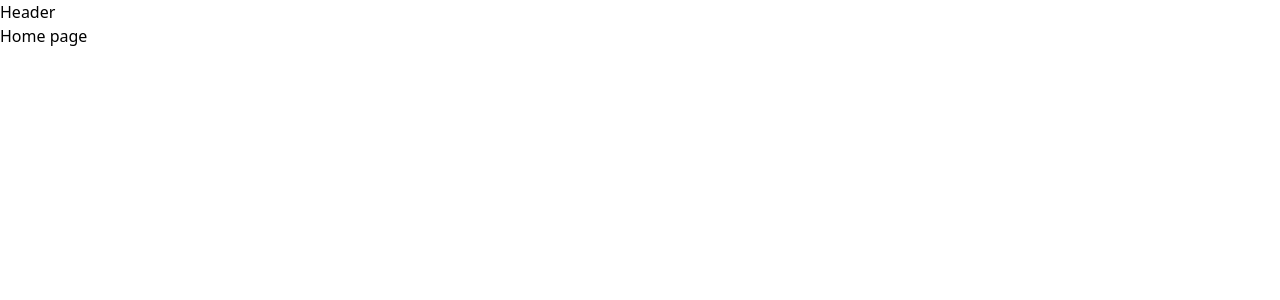
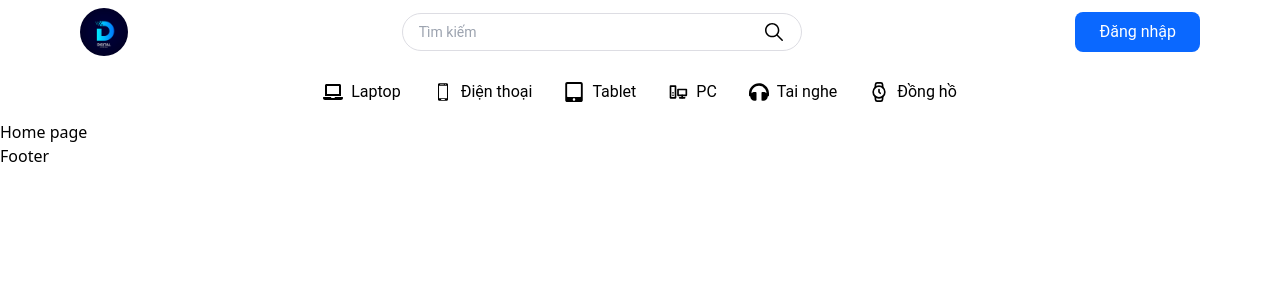
Before and after one commit to MTrongTri/digit-shop-frontend, a React (Vite) app: page / in a window 1280 px wide. Shown: the top 300 px of the page. Built offline with nearby package versions, Linux system fonts and the light colour scheme.

Commit message:
design main header

```diff
--- a/package.json
+++ b/package.json
@@ -13,6 +13,7 @@
     "front-end": "file:",
     "react": "^18.3.1",
     "react-dom": "^18.3.1",
+    "react-icons": "^5.3.0",
     "react-router-dom": "^6.26.2"
   },
   "devDependencies": {
--- a/src/App.jsx
+++ b/src/App.jsx
@@ -1,6 +1,5 @@
 import { BrowserRouter, Route, Routes } from "react-router-dom";
-import "./App.css";
-import MainLayout from "@/components/layouts/MainLayout";
+import MainLayout from "@/components/layouts/MainLayout/MainLayout";
 import RegisterPage from "@/pages/RegisterPage/RegisterPage";
 import HomePage from "@/pages/HomePage/HomePage";
 import AuthLayout from "@/components/layouts/AuthLayout";
--- /dev/null
+++ b/src/components/layouts/Footer.jsx
@@ -0,0 +1,5 @@
+function Footer() {
+  return <footer>Footer</footer>;
+}
+
+export default Footer;
--- a/src/components/layouts/MainLayout.jsx
+++ /dev/null
@@ -1,12 +0,0 @@
-import { Outlet } from "react-router-dom";
-
-function MainLayout() {
-  return (
-    <header>
-      <div>Header</div>
-      <Outlet />
-    </header>
-  );
-}
-
-export default MainLayout;
--- /dev/null
+++ b/src/components/layouts/MainLayout/Header.jsx
@@ -0,0 +1,52 @@
+import { IoIosSearch } from "react-icons/io";
+
+import { Link } from "react-router-dom";
+import { images } from "@/constants";
+import NavBar from "@/components/layouts/MainLayout/NavBar";
+
+function Header() {
+  return (
+    <header className="font-roboto h-header w-full bg-[#fff] py-2">
+      <div className="container mx-auto px-4 sm:px-8 md:px-12 lg:px-20">
+        <div className="flex items-center justify-between">
+          <div>
+            <Link href="/">
+              <img
+                className="h-[48px] w-[48px] rounded-full"
+                src={images.Logo}
+                alt="logo"
+              />
+            </Link>
+          </div>
+
+          <div className="relative flex-1 md:flex-grow-0">
+            <div className="hidden md:block">
+              <input
+                className="font-roboto focus:border-primary w-[280px] rounded-full border border-[#DDDDE3] px-4 py-2 pr-12 text-sm outline-none md:w-[400px]"
+                type="text"
+                placeholder="Tìm kiếm"
+              />
+              <button className="hover:text-primary absolute right-4 top-1/2 -translate-y-1/2">
+                <IoIosSearch className="size-6" />
+              </button>
+            </div>
+            <div className="ml-8 flex items-center md:hidden">
+              <button className="hover:text-primary">
+                <IoIosSearch className="size-6" />
+              </button>
+            </div>
+          </div>
+
+          <div>
+            <button className="bg-primary rounded-lg px-6 py-2 text-[#fff]">
+              Đăng nhập
+            </button>
+          </div>
+        </div>
+        <NavBar />
+      </div>
+    </header>
+  );
+}
+
+export default Header;
--- /dev/null
+++ b/src/components/layouts/MainLayout/MainLayout.jsx
@@ -0,0 +1,15 @@
+import Footer from "@/components/layouts/Footer";
+import Header from "@/components/layouts/MainLayout/Header";
+import { Outlet } from "react-router-dom";
+
+function MainLayout() {
+  return (
+    <>
+      <Header />
+      <Outlet />
+      <Footer />
+    </>
+  );
+}
+
+export default MainLayout;
--- /dev/null
+++ b/src/components/layouts/MainLayout/NavBar.jsx
@@ -0,0 +1,71 @@
+import { FaHeadphones, FaLaptop, FaTabletAlt } from "react-icons/fa";
+import { GiSmartphone } from "react-icons/gi";
+import { TbDevicesPc } from "react-icons/tb";
+import { FiWatch } from "react-icons/fi";
+import { Link } from "react-router-dom";
+
+const NavItems = [
+  {
+    name: "Laptop",
+    link: null,
+    to: "/products/laptop",
+    icon: <FaLaptop className="size-5" />,
+  },
+  {
+    name: "Điện thoại",
+    link: null,
+    to: "/products/laptop",
+    icon: <GiSmartphone className="size-5" />,
+  },
+  {
+    name: "Tablet",
+    link: null,
+    to: "/products/laptop",
+    icon: <FaTabletAlt className="size-5" />,
+  },
+
+  {
+    name: "PC",
+    link: null,
+    to: "/products/laptop",
+    icon: <TbDevicesPc className="size-5" />,
+  },
+  {
+    name: "Tai nghe",
+    link: null,
+    to: "/products/laptop",
+    icon: <FaHeadphones className="size-5" />,
+  },
+  {
+    name: "Đồng hồ",
+    link: null,
+    to: "/products/laptop",
+    icon: <FiWatch className="size-5" />,
+  },
+];
+
+function NavBar() {
+  return (
+    <div className="mt-6 pb-2">
+      <ul className="flex items-center justify-center gap-8">
+        {NavItems.map((item, index) => (
+          <li key={index}>
+            {item.link ? (
+              <a className="flex items-center gap-2" href={item.link}>
+                {item.icon}
+                {item.name}
+              </a>
+            ) : (
+              <Link className="flex items-center gap-2" to={item.to}>
+                {item.icon}
+                {item.name}
+              </Link>
+            )}
+          </li>
+        ))}
+      </ul>
+    </div>
+  );
+}
+
+export default NavBar;
--- a/src/constants/images.js
+++ b/src/constants/images.js
@@ -0,0 +1,7 @@
+import Logo from "@/assets/images/logo.jpg";
+
+const images = {
+  Logo,
+};
+
+export default images;
--- a/src/constants/index.js
+++ b/src/constants/index.js
@@ -0,0 +1 @@
+export { default as images } from "./images";
--- a/tailwind.config.js
+++ b/tailwind.config.js
@@ -2,7 +2,17 @@
 export default {
   content: ["./index.html", "./src/**/*.{js,ts,jsx,tsx}"],
   theme: {
-    extend: {},
+    extend: {
+      colors: {
+        primary: "#0A68FF",
+      },
+      height: {
+        header: "7.5rem",
+      },
+      fontFamily: {
+        roboto: ["Roboto", "sans-serif"],
+      },
+    },
   },
   plugins: [],
 };
```
Also changed, not shown: src/App.css (deleted), 1 other file (tests, documents, lock files or other folders).
